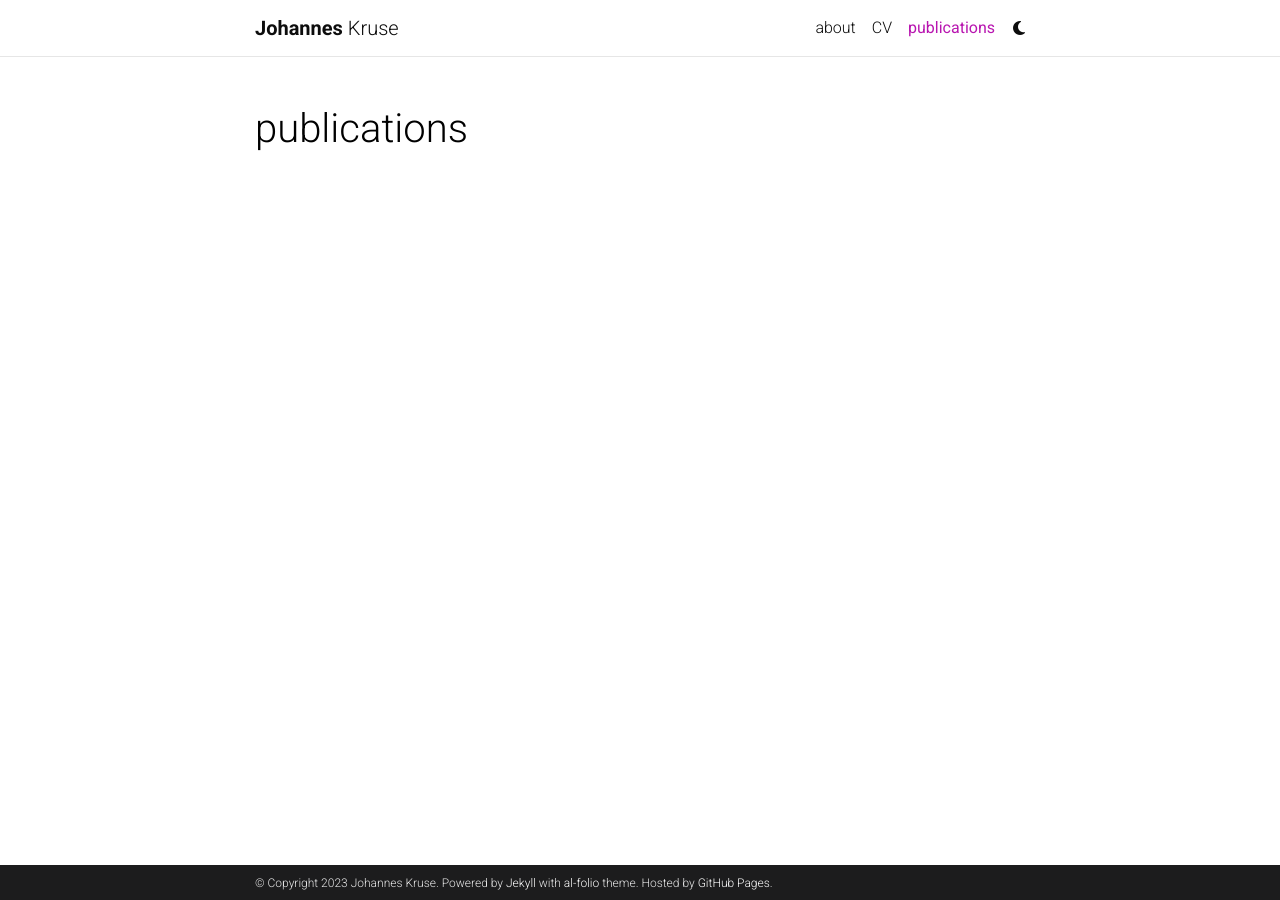
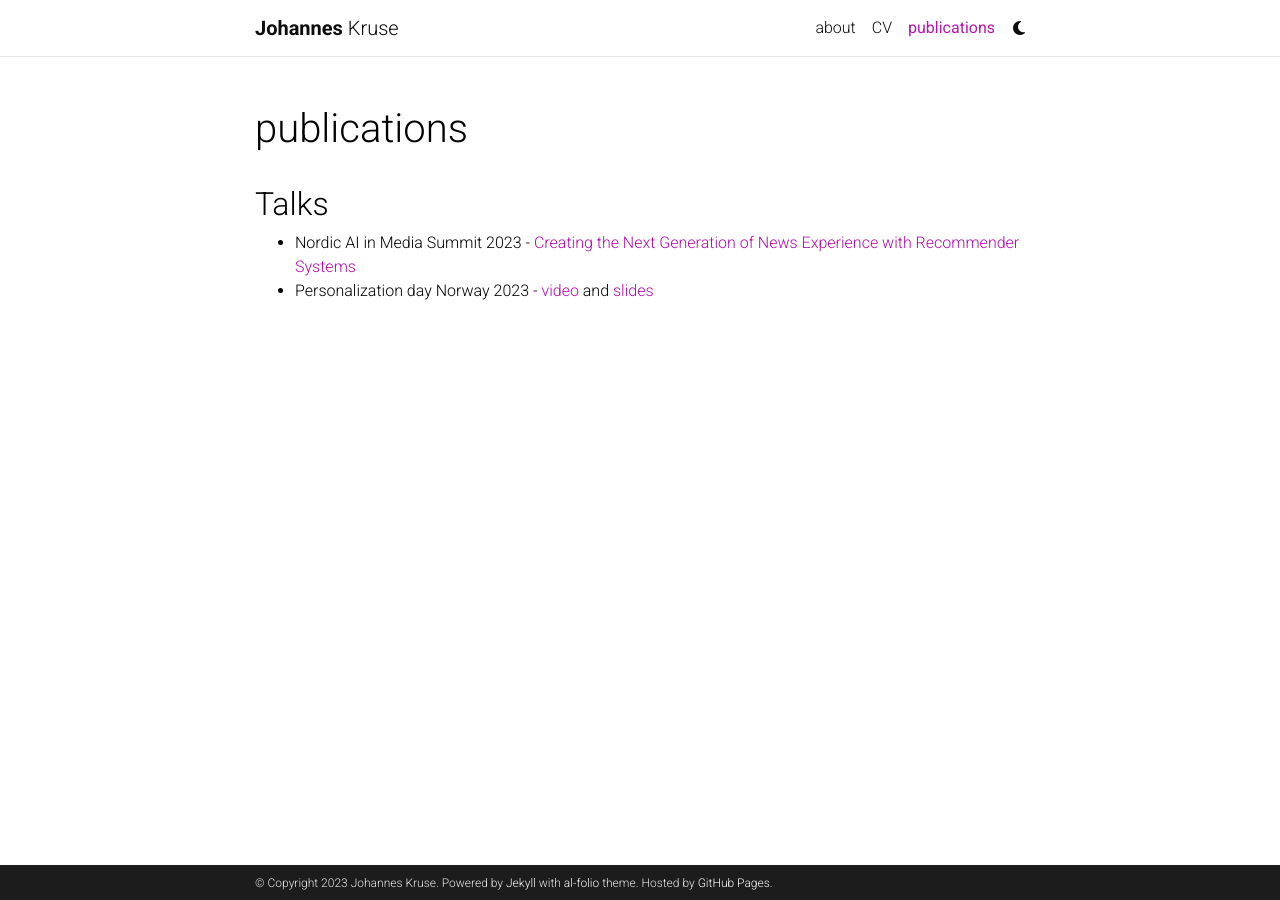
Before and after one commit to johanneskruse/johanneskruse.github.io, a Jekyll site: the page built from _pages/2_publications.md, in a window 1280 px wide. Built offline with Jekyll 4.4.1, drawn with Linux system fonts in a browser that asks for light colours; comment, search, counter and statistics services are not loaded; a style sheet for code colours, icons or effects is not loaded.

Commit message:
add talks

```diff
--- a/_pages/2_publications.md
+++ b/_pages/2_publications.md
@@ -15,7 +15,17 @@ nav_order: 2
 {% endfor %}
 
 </div> -->
+<!-- [Google Scholar](https://scholar.google.com/citations?user=N_zRKd8AAAAJ&hl=en) -->
+<!-- [ResearchGate](), [DBLP](), [Semantic Scholar](https://www.semanticscholar.org/author/Olivier-Jeunen/52628148) -->
 
-<!-- [Google Scholar](https://scholar.google.com/citations?user=N_zRKd8AAAAJ&hl=en) -->
+<!-- ## Research -->
 
-<!-- [ResearchGate](), [DBLP](), [Semantic Scholar](https://www.semanticscholar.org/author/Olivier-Jeunen/52628148) -->
+<!--
+## Poster
+- (RecSys 2023)[https://recsys.acm.org/recsys23/]
+- (GeMMS)[https://gemss.ai/]
+- (Nordic AI meet 2023)[https://nordicaimeet.com/] -->
+
+## Talks
+- Nordic AI in Media Summit 2023 - [Creating the Next Generation of News Experience with Recommender Systems](https://www.youtube.com/watch?v=i9hcu3Szo7w)
+- Personalization day Norway 2023 - [video]([https://www.youtube.com/watch?v=piCuYLEYQZc]) and [slides](https://docs.google.com/presentation/d/1-GbielaqVoukg3L_KI7NUnVPjBYUB7qA/edit#slide=id.p1)
```
Also changed, not shown: _pages/0_about.md (+2 -1 lines).
